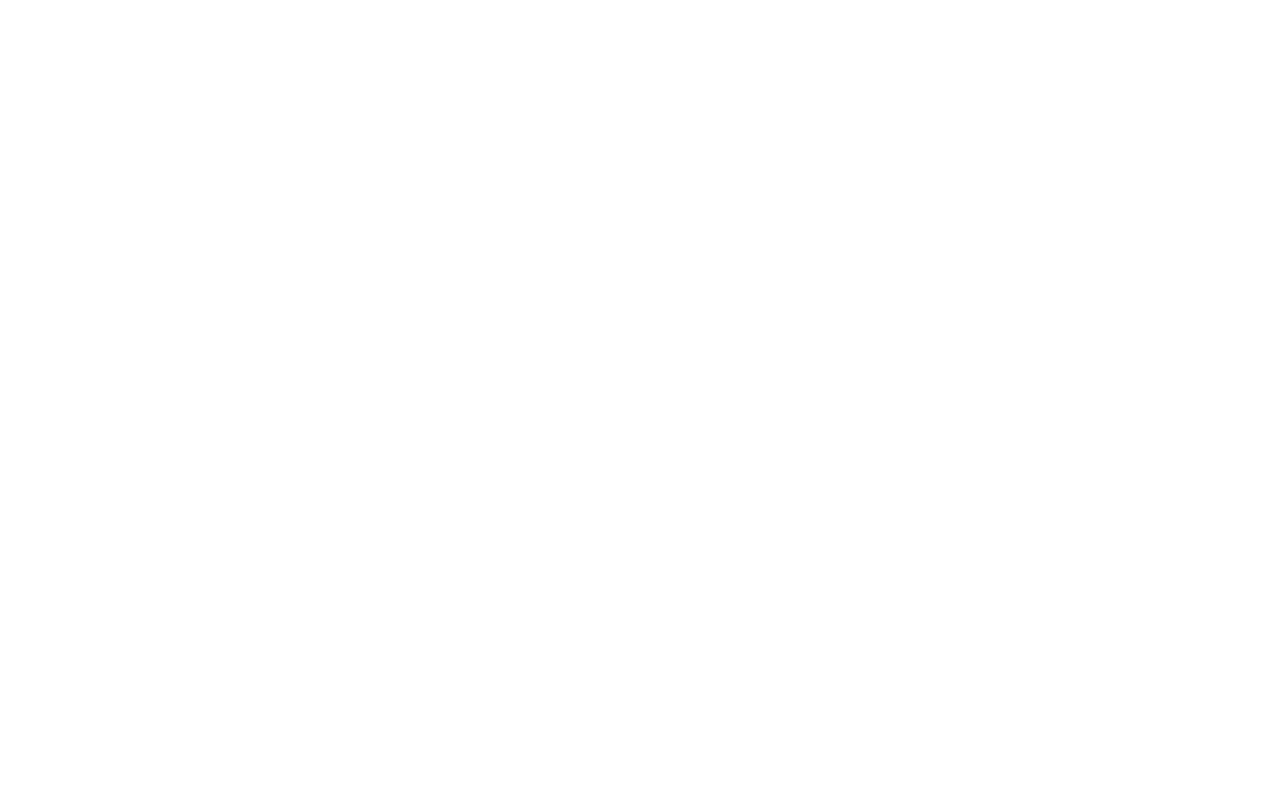
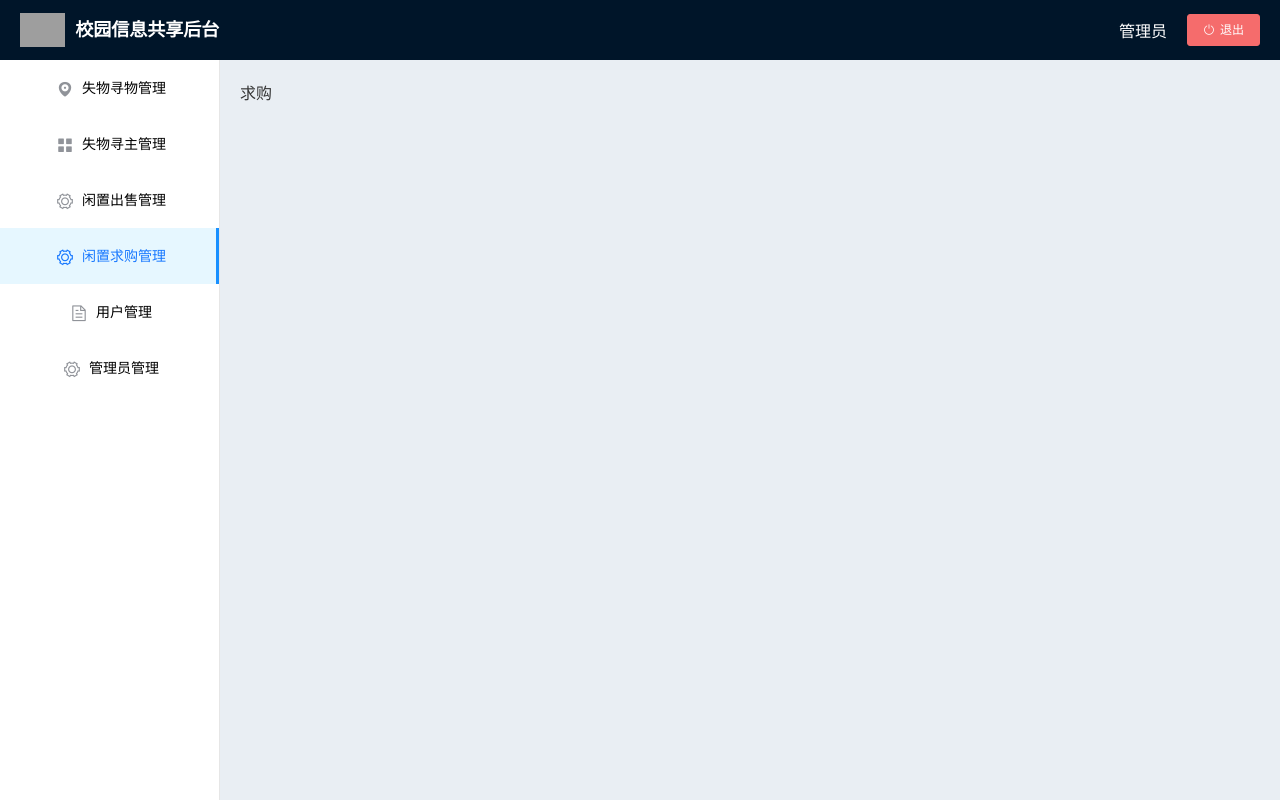
Before and after one commit to Lance-racj/caster, a Vue app: page /buy in a window 1280 px wide. Built offline with nearby package versions, Linux system fonts and the light colour scheme; sample sign-in values are in the browser's storage; grey boxes are pictures that could not be loaded.

Commit message:
feat: 闲置管理页面路由搭建

```diff
--- a/src/router/index.js
+++ b/src/router/index.js
@@ -38,6 +38,16 @@ const routes = [
         path: '/admin',
         name: 'admin',
         component: () => import('../views/Admin.vue')
+      },
+      {
+        path: '/buy',
+        name: 'buy',
+        component: () => import('../views/Buy.vue')
+      },
+      {
+        path: '/sale',
+        name: 'sale',
+        component: () => import('../views/Sale.vue')
       }
     ]
   }
--- /dev/null
+++ b/src/views/Buy.vue
@@ -0,0 +1,13 @@
+<template>
+  <div>求购</div>
+</template>
+
+<script>
+export default {
+
+}
+</script>
+
+<style>
+
+</style>
--- a/src/views/Home.vue
+++ b/src/views/Home.vue
@@ -21,11 +21,19 @@
         >
           <el-menu-item index="/findgoods">
             <i class="el-icon-location"></i>
-            <span slot="title">寻物管理</span>
+            <span slot="title">失物寻物管理</span>
           </el-menu-item>
           <el-menu-item index="/findperson">
             <i class="el-icon-menu"></i>
-            <span slot="title">寻主管理</span>
+            <span slot="title">失物寻主管理</span>
+          </el-menu-item>
+          <el-menu-item index="/sale">
+            <i class="el-icon-setting"></i>
+            <span slot="title">闲置出售管理</span>
+          </el-menu-item>
+          <el-menu-item index="/buy">
+            <i class="el-icon-setting"></i>
+            <span slot="title">闲置求购管理</span>
           </el-menu-item>
           <el-menu-item index="/user">
             <i class="el-icon-document"></i>
--- /dev/null
+++ b/src/views/Sale.vue
@@ -0,0 +1,13 @@
+<template>
+  <div>出售闲置</div>
+</template>
+
+<script>
+export default {
+
+}
+</script>
+
+<style>
+
+</style>
```
